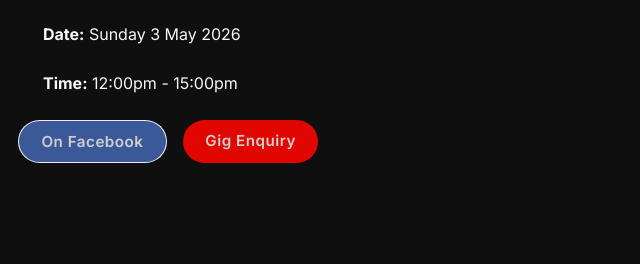
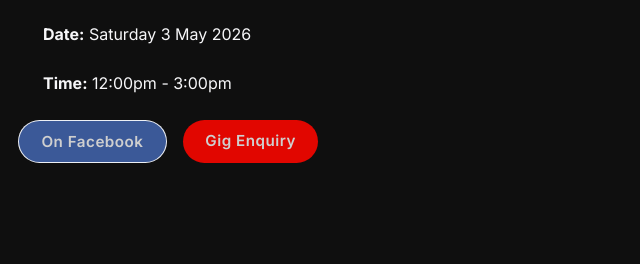
Before and after one commit to Fitliken/fitliken-website, a plain HTML site: page gigs/private-party-aberdeen-2026-05-23/index.html in a window 1280 px wide. Shown: the part 807-1071 px from the top of the page, 22-662 px from the left. Drawn offline with Linux system fonts and the light colour scheme.

```diff
--- a/gigs/private-party-aberdeen-2026-05-23/index.html
+++ b/gigs/private-party-aberdeen-2026-05-23/index.html
@@ -149,8 +149,8 @@
                 <section class="gig-details">
                     <h2>When & Where</h2>
                     <p>Big riffs, packed dancefloor, and wall-to-wall rock covers from AC/DC, Foo Fighters, Bon Jovi and more.</p>
-                    <p><strong>Date:</strong> Sunday 3 May 2026</p>
-                    <p><strong>Time:</strong> 12:00pm - 15:00pm</p>
+                    <p><strong>Date:</strong> Saturday 3 May 2026</p>
+                    <p><strong>Time:</strong> 12:00pm - 3:00pm</p>
                     <div class="gig-buttons">
                         <a href="https://www.facebook.com/events/1664037061446199/" class="btn btn-facebook" target="_blank" onclick="gtag('event', 'facebook_click', {page_type: 'gig_page', event_page: 'private-party-aberdeen-2026-05-23', link_url: 'https://www.facebook.com/events/1664037061446199/', link_domain: 'facebook.com', transport_type: 'beacon'});" rel="noopener noreferrer">On Facebook</a>
                         <a href="/#contact" class="btn btn-solid" id="gigEnquiryBtn">Gig Enquiry</a>
```
Also changed, not shown: index.html (+1 -0 lines).
